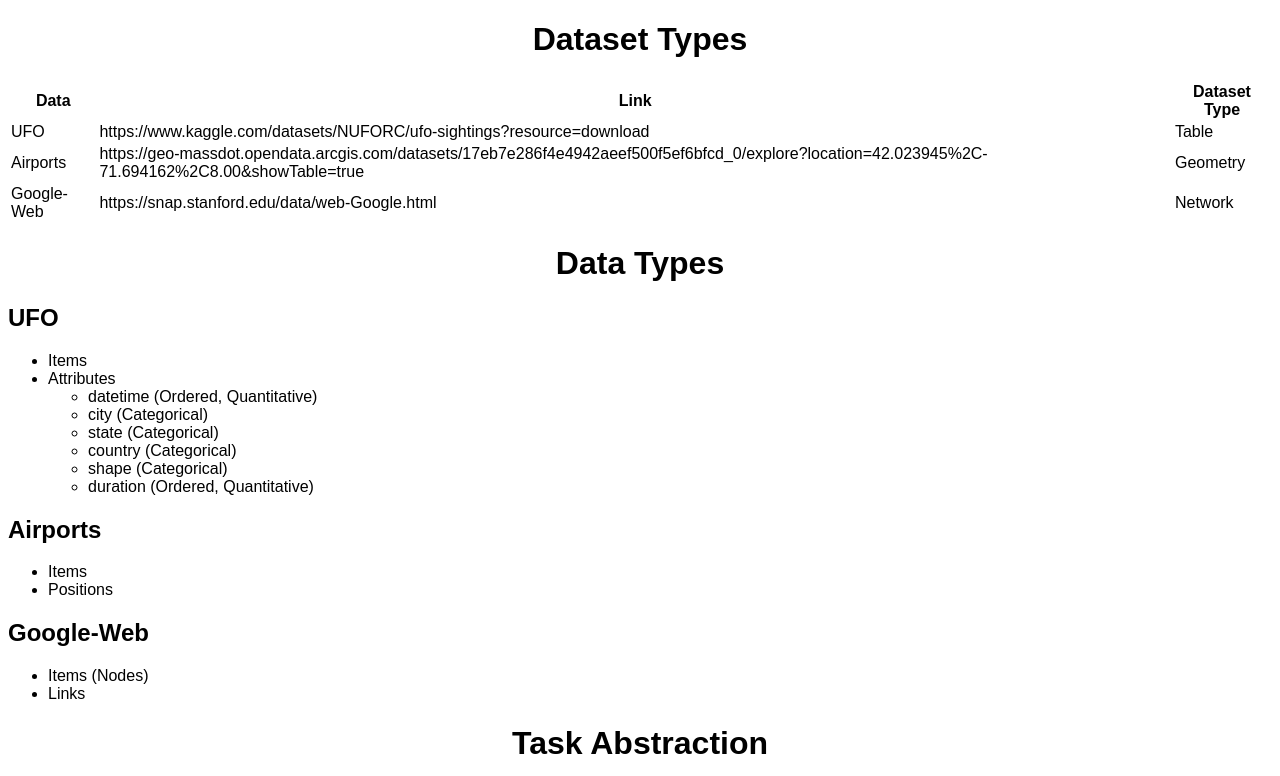
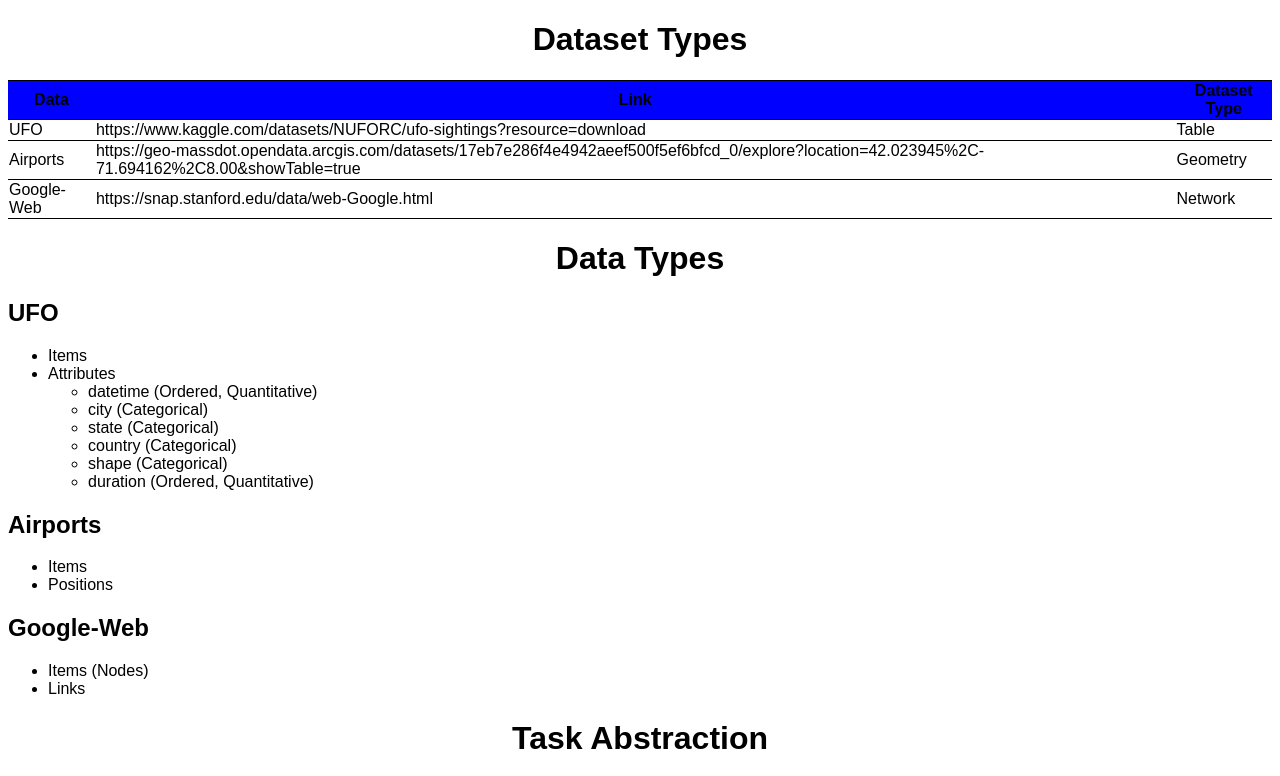
Before and after one commit to DS4200-Sec2-F22/hw-02-jw-sk, a plain HTML site: page index.html in a window 1280 px wide. Shown: the top 776 px of the page. Drawn offline with Linux system fonts and the light colour scheme.

Commit message:
updatedCSS

```diff
--- a/index.html
+++ b/index.html
@@ -14,7 +14,7 @@
 
             <h1 class="header">Dataset Types</h1>
 
-            <table class="table">
+            <table>
 
                 <tr id="table_header">
 
@@ -128,6 +128,10 @@ style="width: 100%; padding-bottom: 35%; height: 1px; overflow: visible">
 
     <p>https://learn-the-web.algonquindesign.ca/topics/advanced-svg/</p>
 
+    <p>https://stackoverflow.com/questions/13624276/how-to-separate-table-rows-with-a-line</p>
+
+    <p>https://stackoverflow.com/questions/53683552/how-can-i-change-the-background-color-in-table-header-and-fix-the-header-in-html</p>
+
 </div>
 
 </body>
--- a/style.css
+++ b/style.css
@@ -6,8 +6,18 @@ body {
    text-align: center;
 }
 
-#table_header {
-   bgcolor: lightblue;
+th {
+   background-color: blue;
+   font-weight: bold;
+}
+
+table {
+  border-collapse: collapse;
+}
+
+tr {
+  border: solid;
+  border-width: 1px 0;
 }
 
 .flex-container {
```
Also changed, not shown: 1 other file.
